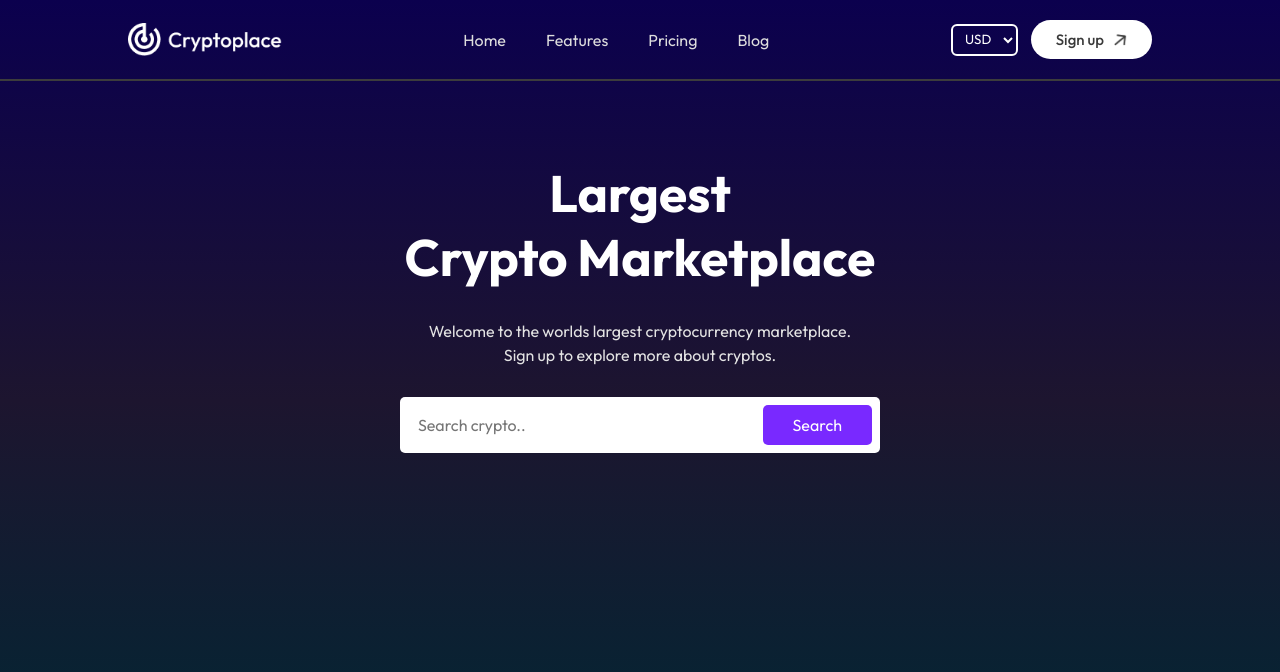
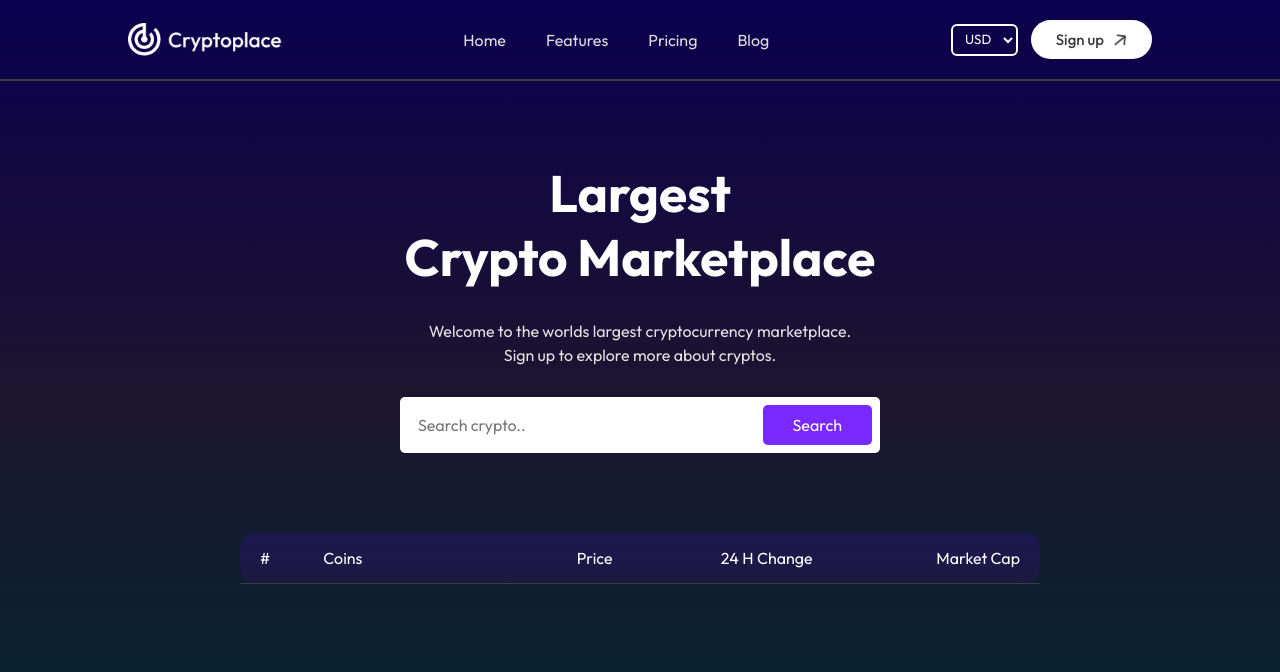
Before and after one commit to Gayaththri/Cryptoplace, a React (Vite) app: page / in a window 1280 px wide. Shown: the top 672 px of the page. Built offline with nearby package versions, Linux system fonts and the light colour scheme; the HTML template or start-up script is replaced by a standard one.

Commit message:
Added crypto table layout to Home component with initial styling

```diff
--- a/src/pages/Home/Home.css
+++ b/src/pages/Home/Home.css
@@ -52,3 +52,22 @@
     border-radius: 5px;
     cursor: pointer;
 }
+
+.crypto-table{
+    max-width: 800px;
+    margin: auto;
+    background: linear-gradient(rgba(84,3,255,0.15), rgba(105,2,153,0.15));
+    border-radius: 15px;
+}
+
+.table-layout{
+    display: grid;
+    grid-template-columns: 0.5fr 2fr 1fr 1fr 1.5fr;
+    padding: 15px 20px;
+    align-items: center;
+    border-bottom: 1px solid #3c3c3c;
+}
+
+.market-cap{
+    text-align: right;
+}
--- a/src/pages/Home/Home.jsx
+++ b/src/pages/Home/Home.jsx
@@ -16,6 +16,15 @@
           <button type="submit">Search</button>
         </form>
       </div>
+      <div className="crypto-table">
+        <div className="table-layout">
+          <p>#</p>
+          <p>Coins</p>
+          <p>Price</p>
+          <p style={{ textAlign: "center" }}>24 H Change</p>
+          <p className="market-cap">Market Cap</p>
+        </div>
+      </div>
     </div>
   );
 };
```
